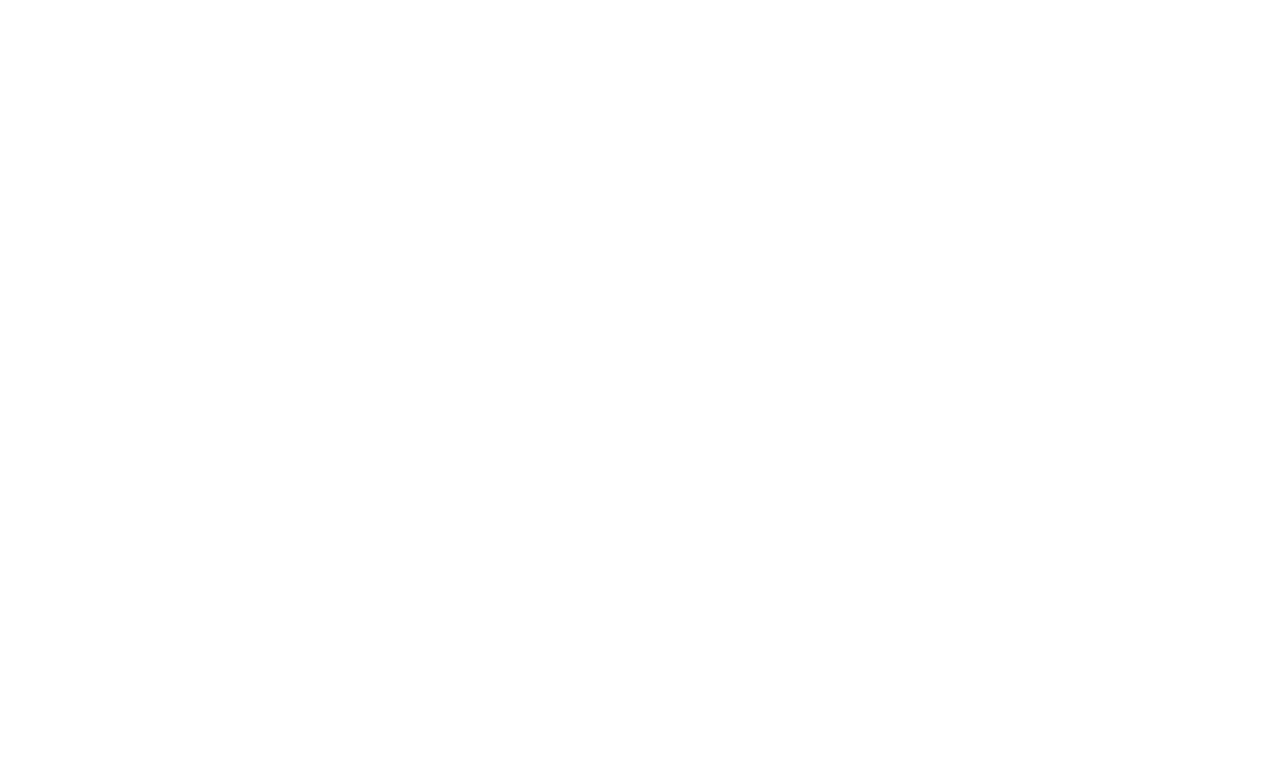
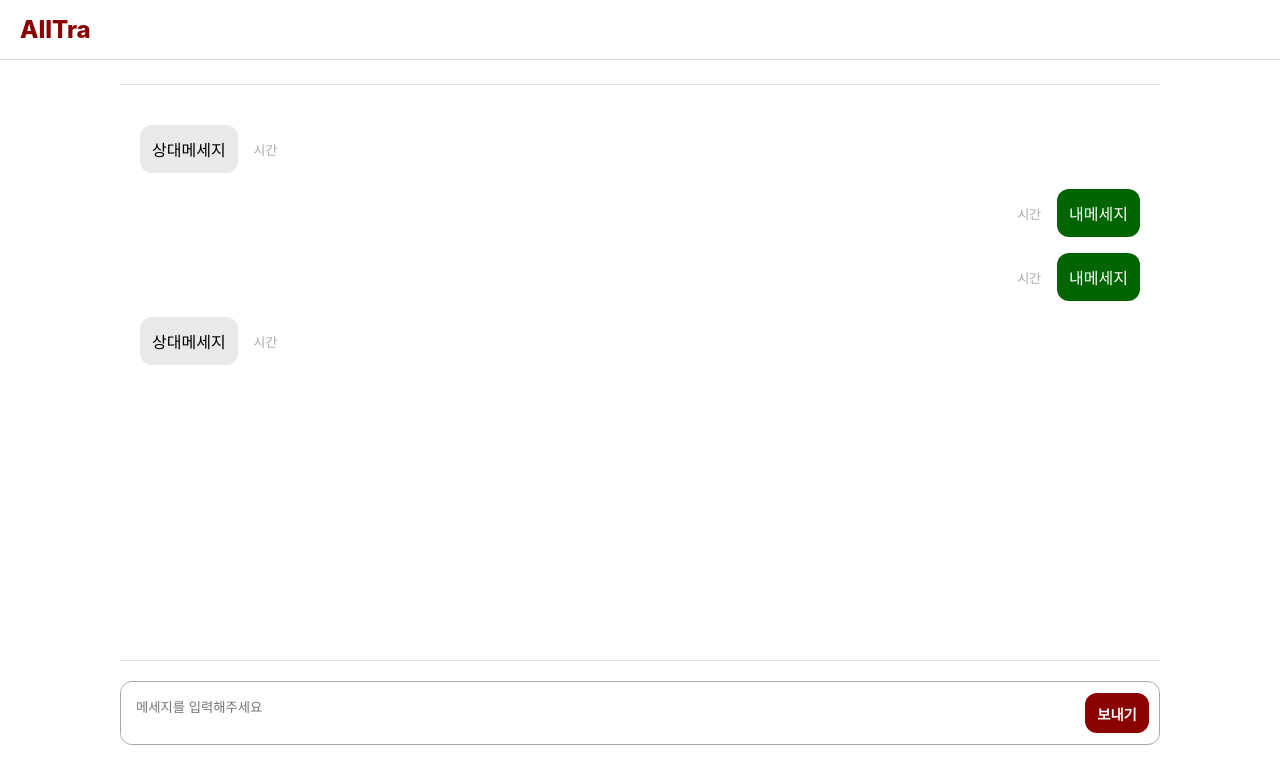
Before and after one commit to jhLeedev/alltra, a React (Create React App) app: page /chat in a window 1280 px wide. Before the commit this address had no page. Shown: the top 784 px of the page. Built offline with nearby package versions, Linux system fonts and the light colour scheme.

Commit message:
채팅창 페이지 CSS, 채팅 보내기 기능

```diff
--- a/src/App.tsx
+++ b/src/App.tsx
@@ -7,6 +7,7 @@
 import Content from './pages/Content';
 import Edit from './pages/Edit';
 import MyPage from './pages/MyPage';
+import Chat from './pages/Chat';
 
 export default function App() {
   return (
@@ -20,6 +21,7 @@
         <Route path='/post/:postId' element={<Content />} />
         <Route path='/edit/:postId' element={<Edit />} />
         <Route path='/message' element={<Message />} />
+        <Route path='/chat' element={<Chat />} />
       </Routes>
     </BrowserRouter>
   );
--- a/src/atoms/userInfoState.tsx
+++ b/src/atoms/userInfoState.tsx
@@ -69,3 +69,11 @@
   key: "isModalOpenState",
   default: false
 });
+
+export const chatToState = atom({
+  key: "chatToState",
+  default: {
+    userId: "",
+    nickname: ""
+  }
+});
--- /dev/null
+++ b/src/pages/Chat.module.css
@@ -0,0 +1,102 @@
+.srOnly {
+  position: absolute;
+  overflow: hidden;
+  width: 1px;
+  height: 1px;
+  padding: 0;
+  margin: -1px;
+  border: 0;
+  clip: rect(0,0,0,0);
+}
+
+.header {
+  background-color: white;
+  border-bottom: 1px solid lightgrey;
+  width: 100%;
+  height: 60px;
+  display: flex;
+  align-items: center;
+  font-size: 1rem;
+  color: black;
+}
+
+.logo {
+  margin: 0 4px 0 20px;
+  font-size: 1.5rem;
+  font-weight: 800;
+  color: darkred;
+  cursor: pointer;
+}
+
+.profile,
+.container {
+  max-width: 1040px;
+  margin: 0 auto;
+  border-bottom: 1px solid rgba(211, 211, 211, 0.6);
+}
+
+.nickname {
+  margin: 24px 0;
+  font-size: 1.4rem;
+  font-weight: 600;
+  text-align: center;
+}
+
+.container {
+  min-height: 72vh;
+  padding: 40px 20px;
+}
+
+.messageBox,
+.myMessageBox {
+  margin-bottom: 16px;
+  display: flex;
+  align-items: center;
+}
+
+.myMessageBox {
+  justify-content: flex-end;
+}
+
+.message,
+.myMessage {
+  display: inline-block;
+  padding: 12px;
+  border-radius: 12px;
+  background-color: rgba(211, 211, 211, 0.5);
+}
+
+.myMessage {
+  background-color: darkgreen;
+  color: white;
+}
+
+.time {
+  margin: 0 16px;
+  font-size: 0.8rem;
+  color: darkgray;
+}
+
+.myChatBox {
+  max-width: 1040px;
+  margin: 20px auto 20px;
+  display: flex;
+  align-items: center;
+  justify-content: space-between;
+  border: 1.5px solid darkgray;
+  border-radius: 12px;
+}
+
+.myChat,
+.myChat:focus {
+  border: none;
+}
+
+.sendBtn {
+  width: 64px;
+  height: 40px;
+  margin: 10px;
+  flex-shrink: 0;
+  font-size: 0.9rem;
+  border-radius: 12px;
+}
--- /dev/null
+++ b/src/pages/Chat.tsx
@@ -0,0 +1,94 @@
+import styles from './Chat.module.css';
+import { useRecoilState } from 'recoil';
+import { chatToState } from '../atoms/userInfoState';
+import { useNavigate } from 'react-router-dom';
+import { useState } from 'react';
+import { Timestamp, addDoc, collection } from 'firebase/firestore';
+import { auth, db } from '..';
+
+export default function Chat() {
+  const [chatTo, setChatTo] = useRecoilState(chatToState);
+  const [chat, setChat] = useState('');
+
+  const navigate = useNavigate();
+  const handleReload = () => {
+    navigate('/');
+    window.location.reload();
+  };
+
+  const generateChatId = (user1: string) => {
+    const user2 = auth.currentUser?.uid;
+    const sortedId = [user1, user2].sort();
+    const chatId = `${sortedId[0]}_${sortedId[1]}`;
+    return chatId;
+  };
+
+  const sendMessage = async (e: any) => {
+    e.preventDefault();
+
+    if (!chat) {
+      return alert('메세지를 입력해주세요');
+    }
+
+    const chatId = generateChatId(chatTo.userId);
+
+    try {
+      await addDoc(collection(db, 'chats', chatId, 'messages'), {
+        sender: auth.currentUser?.uid,
+        content: chat,
+        createAt: Timestamp.now()
+      });
+      setChat('');
+    } catch (error: any) {
+      alert(error.message);
+    }
+  };
+
+  return (
+    <>
+      <header className={styles.header}>
+        <div className={styles.logo} onClick={handleReload}>
+          AllTra
+        </div>
+      </header>
+      <div className={styles.profile}>
+        <p className={styles.nickname}>{chatTo.nickname}</p>
+      </div>
+      <div className={styles.container}>
+        <div className={styles.messageBox}>
+          <div className={styles.message}>상대메세지</div>
+          <p className={styles.time}>시간</p>
+        </div>
+        <div className={styles.myMessageBox}>
+          <p className={styles.time}>시간</p>
+          <div className={styles.myMessage}>내메세지</div>
+        </div>
+        <div className={styles.myMessageBox}>
+          <p className={styles.time}>시간</p>
+          <div className={styles.myMessage}>내메세지</div>
+        </div>
+        <div className={styles.messageBox}>
+          <div className={styles.message}>상대메세지</div>
+          <p className={styles.time}>시간</p>
+        </div>
+      </div>
+      <div className={styles.inputBox}>
+        <form onSubmit={sendMessage} className={styles.myChatBox}>
+          <label htmlFor='chat' className={styles.srOnly}>메세지 작성</label>
+          <textarea
+            id='chat'
+            name='chat'
+            placeholder='메세지를 입력해주세요'
+            value={chat}
+            onChange={(e) => setChat(e.target.value)}
+            rows={2}
+            cols={148}
+            spellCheck='false'
+            className={styles.myChat}
+          ></textarea>
+          <button type='submit' className={styles.sendBtn}>보내기</button>
+        </form>
+      </div>
+    </>
+  );
+};
--- a/src/pages/Content.tsx
+++ b/src/pages/Content.tsx
@@ -3,10 +3,10 @@
 import { useEffect, useRef, useState } from 'react';
 import { getDoc, doc, addDoc, collection, Timestamp, getDocs, query, where, orderBy, deleteDoc } from 'firebase/firestore';
 import { auth, db } from '..';
-import { Link, useParams } from 'react-router-dom';
+import { Link, useNavigate, useParams } from 'react-router-dom';
 import { getTimeDifference } from '../components/List/List';
 import { useRecoilState } from 'recoil';
-import { isLoggedInState, isModalOpenState } from '../atoms/userInfoState';
+import { chatToState, isLoggedInState, isModalOpenState } from '../atoms/userInfoState';
 import DeleteModal from '../components/DeleteModal/DeleteModal';
 
 interface Item {
@@ -47,6 +47,7 @@
   const [isOpen, setIsOpen] = useRecoilState(isModalOpenState);
   const [docId, setDocId] = useState('');
   const [collectionType, setCollectionType] = useState('');
+  const [chatTo, setChatTo] = useRecoilState(chatToState);
   const [content, setContent] = useState<Item>({
     id: '',
     user: '',
@@ -146,6 +147,17 @@
     }
   };
 
+  const navigate = useNavigate();
+  const handleChat = (userId: string, nickname: string): React.MouseEventHandler<HTMLButtonElement> => {
+    return (event) => {
+      setChatTo({
+        userId: userId,
+        nickname: nickname
+      });
+      navigate('/chat');
+    }
+  };
+
   const postComment =async (e: any) => {
     e.preventDefault();
 
@@ -212,7 +224,7 @@
             <div onClick={handleDelete(content.id, 'alltraCollection')} className={styles.deleteContent}>삭제</div>
           </>
         ) : (
-          <button type='button' className={styles.message}>메세지</button>
+          <button type='button' onClick={handleChat(content.user, content.nickName)} className={styles.message}>메세지</button>
         )}
       </div>
       <div className={styles.container}>
```
